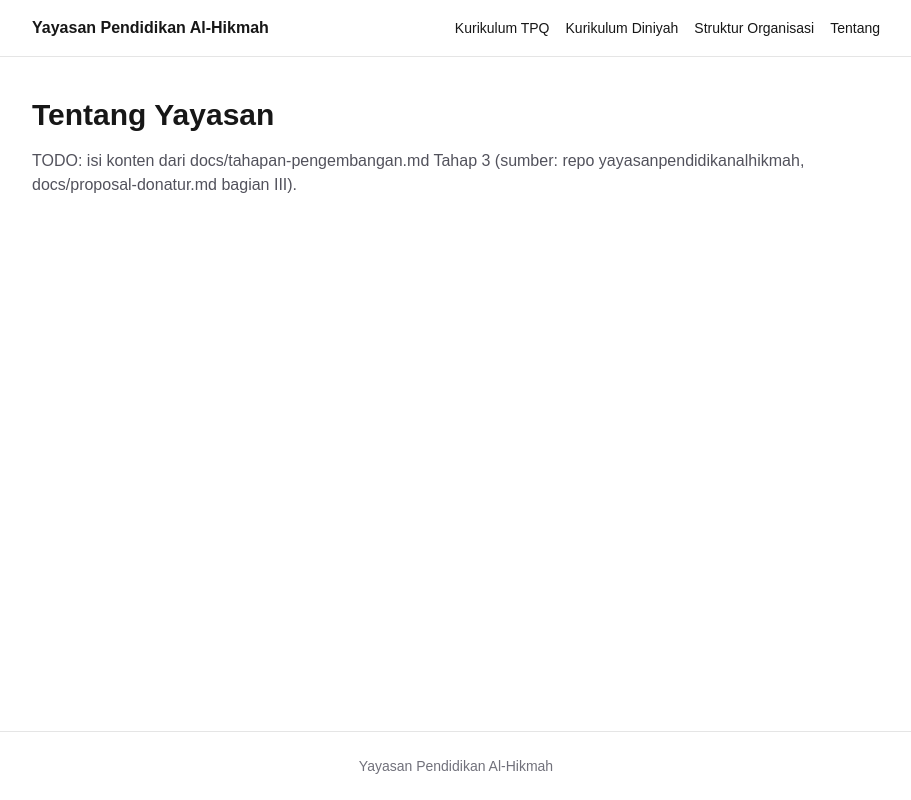
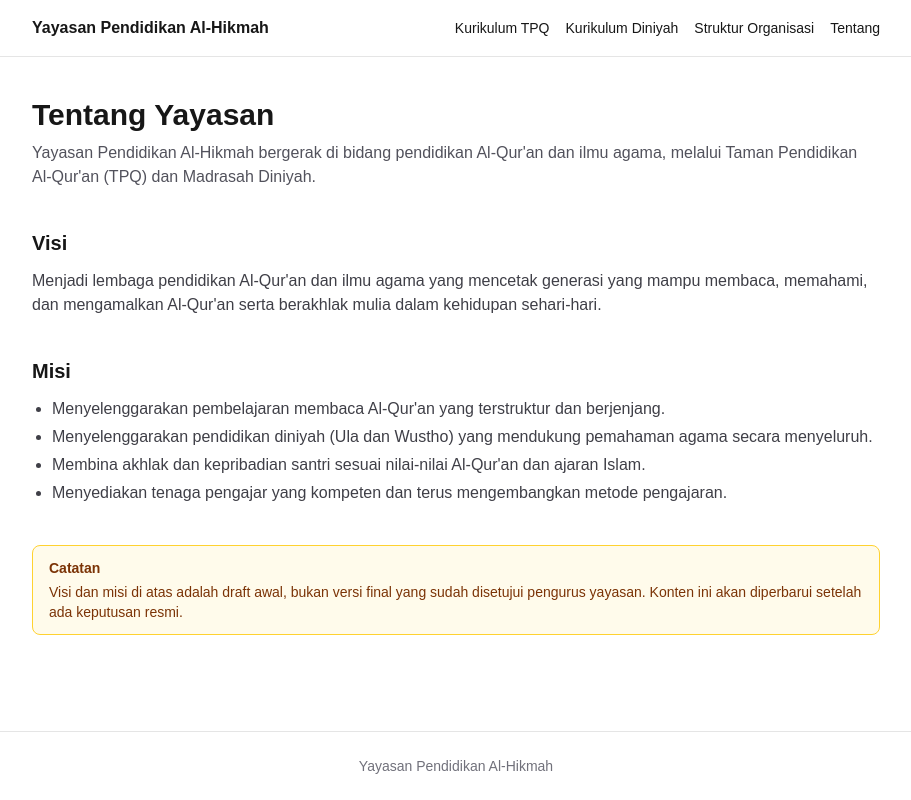
Before and after one commit to elahady/yayasanpendidikanalhikmah-web-app, a Next.js app: page /tentang in a window 1280 px wide. Shown: the whole page, without its empty margins (184-1095 px from the left). Built offline with nearby package versions, Linux system fonts and the light colour scheme.

Commit message:
Isi konten halaman Tentang Yayasan
Draft visi-misi umum untuk yayasan pendidikan Al-Qur'an/diniyah,
ditandai jelas sebagai draft awal yang belum disetujui pengurus.

Co-Authored-By: Claude Sonnet 5 <noreply@anthropic.com>

```diff
--- a/app/(site)/tentang/page.tsx
+++ b/app/(site)/tentang/page.tsx
@@ -1,11 +1,54 @@
+import { Callout } from "../_components/Callout";
+import { Section } from "../_components/Section";
+
 export default function TentangPage() {
   return (
-    <div className="space-y-4">
-      <h1 className="text-3xl font-semibold">Tentang Yayasan</h1>
-      <p className="text-zinc-600 dark:text-zinc-400">
-        TODO: isi konten dari docs/tahapan-pengembangan.md Tahap 3 (sumber:
-        repo yayasanpendidikanalhikmah, docs/proposal-donatur.md bagian III).
-      </p>
+    <div className="space-y-10">
+      <div className="space-y-2">
+        <h1 className="text-3xl font-semibold">Tentang Yayasan</h1>
+        <p className="text-zinc-600 dark:text-zinc-400">
+          Yayasan Pendidikan Al-Hikmah bergerak di bidang pendidikan
+          Al-Qur&apos;an dan ilmu agama, melalui Taman Pendidikan
+          Al-Qur&apos;an (TPQ) dan Madrasah Diniyah.
+        </p>
+      </div>
+
+      <Section title="Visi">
+        <p>
+          Menjadi lembaga pendidikan Al-Qur&apos;an dan ilmu agama yang
+          mencetak generasi yang mampu membaca, memahami, dan mengamalkan
+          Al-Qur&apos;an serta berakhlak mulia dalam kehidupan sehari-hari.
+        </p>
+      </Section>
+
+      <Section title="Misi">
+        <ul className="list-disc space-y-1 pl-5">
+          <li>
+            Menyelenggarakan pembelajaran membaca Al-Qur&apos;an yang
+            terstruktur dan berjenjang.
+          </li>
+          <li>
+            Menyelenggarakan pendidikan diniyah (Ula dan Wustho) yang
+            mendukung pemahaman agama secara menyeluruh.
+          </li>
+          <li>
+            Membina akhlak dan kepribadian santri sesuai nilai-nilai
+            Al-Qur&apos;an dan ajaran Islam.
+          </li>
+          <li>
+            Menyediakan tenaga pengajar yang kompeten dan terus
+            mengembangkan metode pengajaran.
+          </li>
+        </ul>
+      </Section>
+
+      <Callout variant="catatan">
+        <p>
+          Visi dan misi di atas adalah draft awal, bukan versi final yang
+          sudah disetujui pengurus yayasan. Konten ini akan diperbarui
+          setelah ada keputusan resmi.
+        </p>
+      </Callout>
     </div>
   );
 }
```
